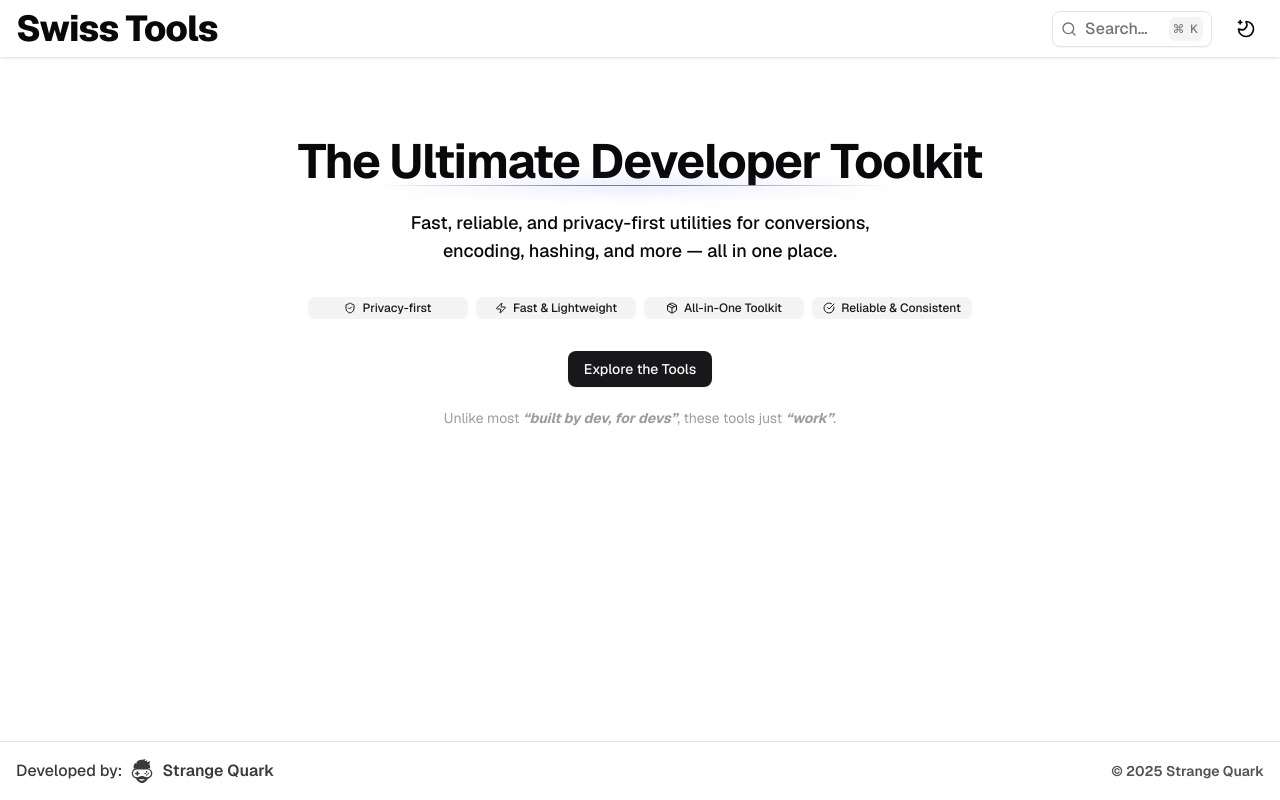
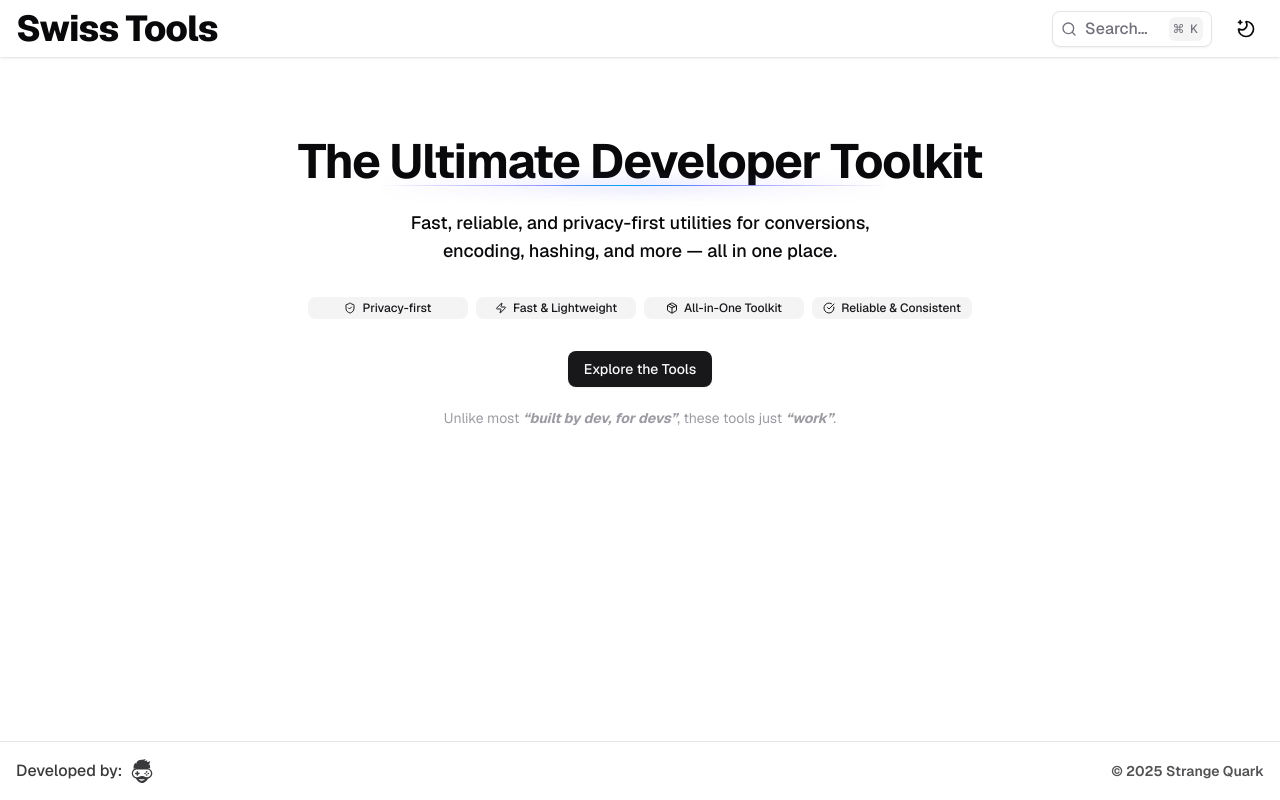
Before and after one commit to Strange-Quark-007/Swiss-Tools, a Next.js app: page / in a window 1280 px wide. Built offline with nearby package versions, Linux system fonts and the light colour scheme.

Commit message:
refactor: remove developer nickname from footer

```diff
--- a/src/components/app-layout/app-footer.tsx
+++ b/src/components/app-layout/app-footer.tsx
@@ -13,7 +13,6 @@ export const Footer = async () => {
           <Text className="text-foreground/80">{t('label.developedBy')}:</Text>
           <div className="flex items-center gap-2 text-foreground/80">
             <StrangeQuark className="w-6 h-6 fill-foreground/80" />
-            <Text className="font-semibold">{t('footer.developer.nickName')}</Text>
           </div>
         </div>
 
```
